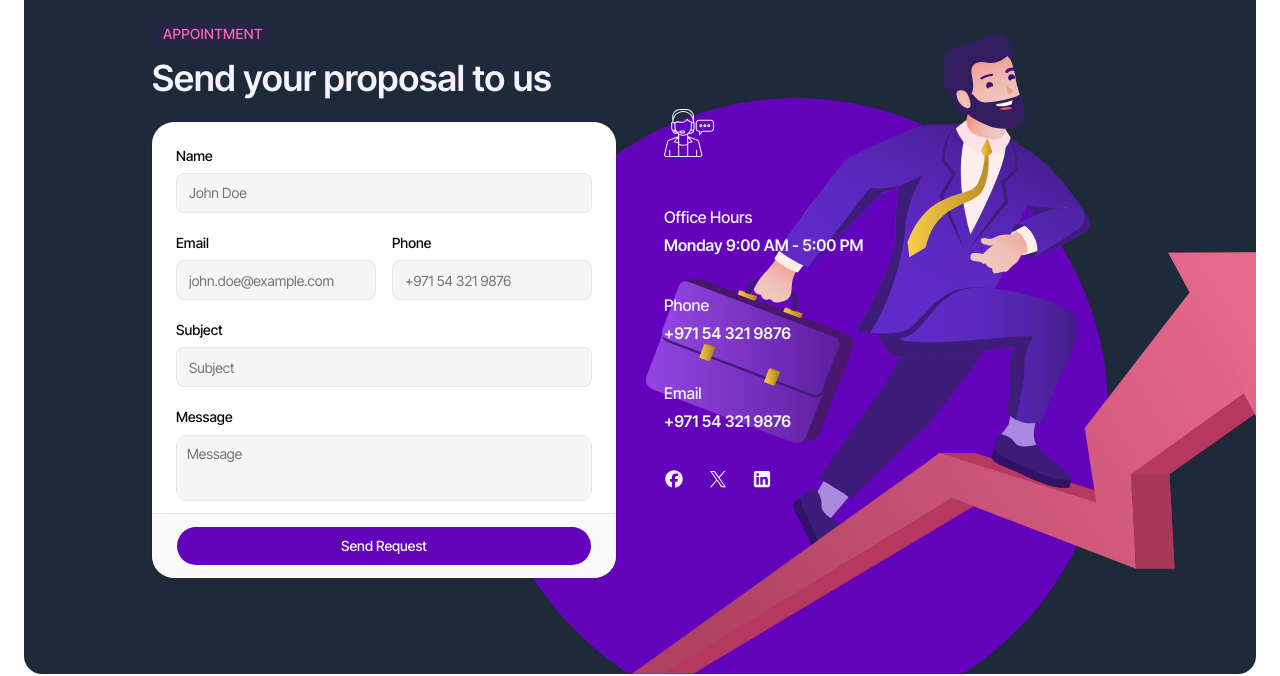
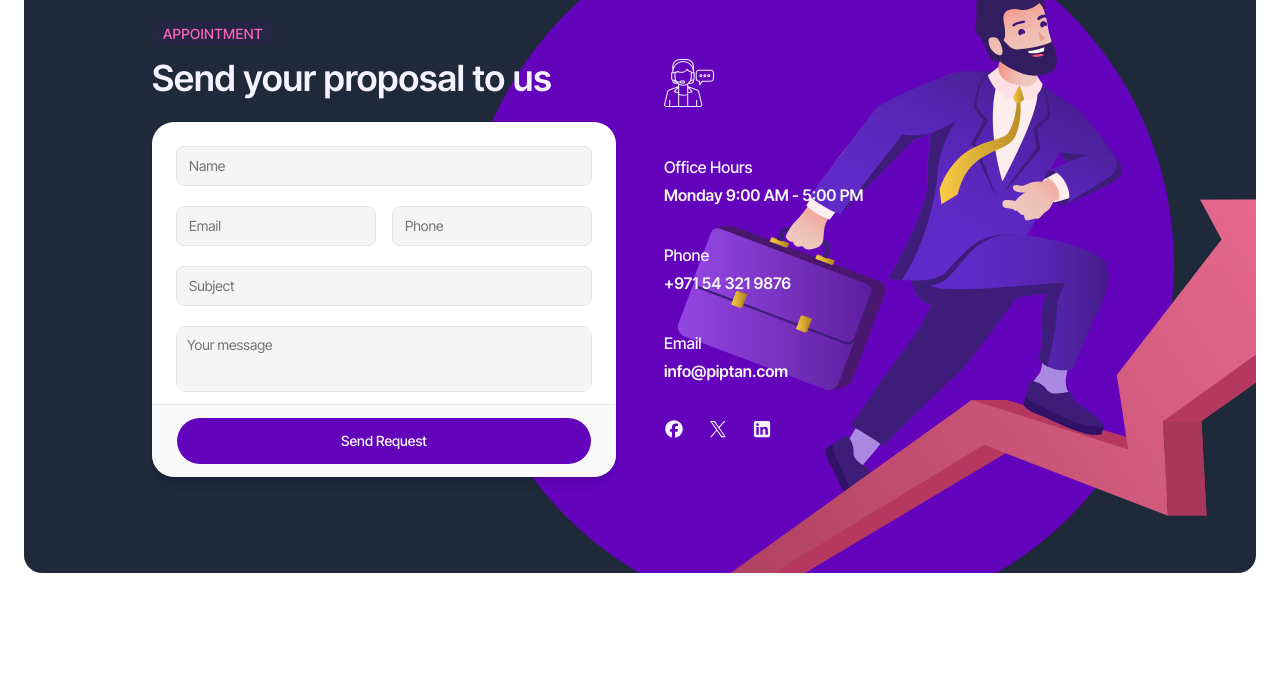
Before and after one commit to itzTedx/piptan-organization, a Next.js app: page / in a window 1280 px wide. Shown: the part 9160-9836 px from the top of the page. Built offline with nearby package versions, Linux system fonts and the light colour scheme.

Commit message:
refactor(forms): enhance EnquiryForm styling and accessibility with updated placeholders and hidden labels

```diff
--- a/src/modules/forms/enquiry-form.tsx
+++ b/src/modules/forms/enquiry-form.tsx
@@ -53,7 +53,7 @@ export function EnquiryForm() {
 	});
 
 	return (
-		<Card className="w-full py-6">
+		<Card className="w-full py-6 shadow-md">
 			<CardContent className="px-6">
 				<form
 					id="bug-report-form"
@@ -69,7 +69,9 @@ export function EnquiryForm() {
 									field.state.meta.isTouched && !field.state.meta.isValid;
 								return (
 									<Field data-invalid={isInvalid}>
-										<FieldLabel htmlFor={field.name}>Name</FieldLabel>
+										<FieldLabel className="sr-only" htmlFor={field.name}>
+											Name
+										</FieldLabel>
 										<Input
 											aria-invalid={isInvalid}
 											autoComplete="off"
@@ -77,7 +79,7 @@ export function EnquiryForm() {
 											name={field.name}
 											onBlur={field.handleBlur}
 											onChange={(e) => field.handleChange(e.target.value)}
-											placeholder="John Doe"
+											placeholder="Name"
 											value={field.state.value}
 										/>
 										{isInvalid && (
@@ -94,7 +96,9 @@ export function EnquiryForm() {
 										field.state.meta.isTouched && !field.state.meta.isValid;
 									return (
 										<Field data-invalid={isInvalid}>
-											<FieldLabel htmlFor={field.name}>Email</FieldLabel>
+											<FieldLabel className="sr-only" htmlFor={field.name}>
+												Email
+											</FieldLabel>
 											<Input
 												aria-invalid={isInvalid}
 												autoComplete="off"
@@ -102,7 +106,7 @@ export function EnquiryForm() {
 												name={field.name}
 												onBlur={field.handleBlur}
 												onChange={(e) => field.handleChange(e.target.value)}
-												placeholder="john.doe@example.com"
+												placeholder="Email"
 												value={field.state.value}
 											/>
 											{isInvalid && (
@@ -118,7 +122,9 @@ export function EnquiryForm() {
 										field.state.meta.isTouched && !field.state.meta.isValid;
 									return (
 										<Field data-invalid={isInvalid}>
-											<FieldLabel htmlFor={field.name}>Phone</FieldLabel>
+											<FieldLabel className="sr-only" htmlFor={field.name}>
+												Phone
+											</FieldLabel>
 											<Input
 												aria-invalid={isInvalid}
 												autoComplete="off"
@@ -126,7 +132,7 @@ export function EnquiryForm() {
 												name={field.name}
 												onBlur={field.handleBlur}
 												onChange={(e) => field.handleChange(e.target.value)}
-												placeholder="+971 54 321 9876"
+												placeholder="Phone"
 												value={field.state.value}
 											/>
 											{isInvalid && (
@@ -143,7 +149,9 @@ export function EnquiryForm() {
 									field.state.meta.isTouched && !field.state.meta.isValid;
 								return (
 									<Field data-invalid={isInvalid}>
-										<FieldLabel htmlFor={field.name}>Subject</FieldLabel>
+										<FieldLabel className="sr-only" htmlFor={field.name}>
+											Subject
+										</FieldLabel>
 										<Input
 											aria-invalid={isInvalid}
 											autoComplete="off"
@@ -167,7 +175,9 @@ export function EnquiryForm() {
 									field.state.meta.isTouched && !field.state.meta.isValid;
 								return (
 									<Field data-invalid={isInvalid}>
-										<FieldLabel htmlFor={field.name}>Message</FieldLabel>
+										<FieldLabel className="sr-only" htmlFor={field.name}>
+											Message
+										</FieldLabel>
 										<InputGroup>
 											<InputGroupTextarea
 												aria-invalid={isInvalid}
@@ -175,7 +185,7 @@ export function EnquiryForm() {
 												name={field.name}
 												onBlur={field.handleBlur}
 												onChange={(e) => field.handleChange(e.target.value)}
-												placeholder="Message"
+												placeholder="Your message"
 												rows={6}
 												value={field.state.value}
 											/>
@@ -193,7 +203,12 @@ export function EnquiryForm() {
 			</CardContent>
 			<CardFooter className="px-6">
 				<Field orientation="horizontal">
-					<Button className="w-full" form="bug-report-form" type="submit">
+					<Button
+						className="w-full"
+						form="bug-report-form"
+						size="lg"
+						type="submit"
+					>
 						Send Request
 					</Button>
 				</Field>
--- a/src/modules/views/cta.tsx
+++ b/src/modules/views/cta.tsx
@@ -34,7 +34,7 @@ export function Cta() {
 						</li>
 						<li>
 							<h3 className="font-medium">Email</h3>
-							<p className="mt-1 font-semibold text-muted">+971 54 321 9876</p>
+							<p className="mt-1 font-semibold text-muted">info@piptan.com</p>
 						</li>
 						<li>
 							<ul className="flex items-center gap-6">
@@ -53,12 +53,12 @@ export function Cta() {
 				</div>
 				<Image
 					alt="Growth"
-					className="absolute -right-24 bottom-0 z-20"
+					className="absolute -right-20 -bottom-12 z-20 translate-x-12"
 					height={1080}
 					src="/images/growth.svg"
 					width={720}
 				/>
-				<div className="absolute bottom-0 left-1/2 size-32 -translate-x-1/4 translate-y-8 rounded-full bg-primary sm:size-48 md:size-96 lg:size-156 lg:translate-y-12" />
+				<div className="absolute bottom-0 left-1/2 size-32 -translate-x-1/4 translate-y-8 rounded-full bg-primary sm:size-48 md:size-96 lg:size-178 lg:translate-y-12" />
 			</div>
 		</section>
 	);
```
